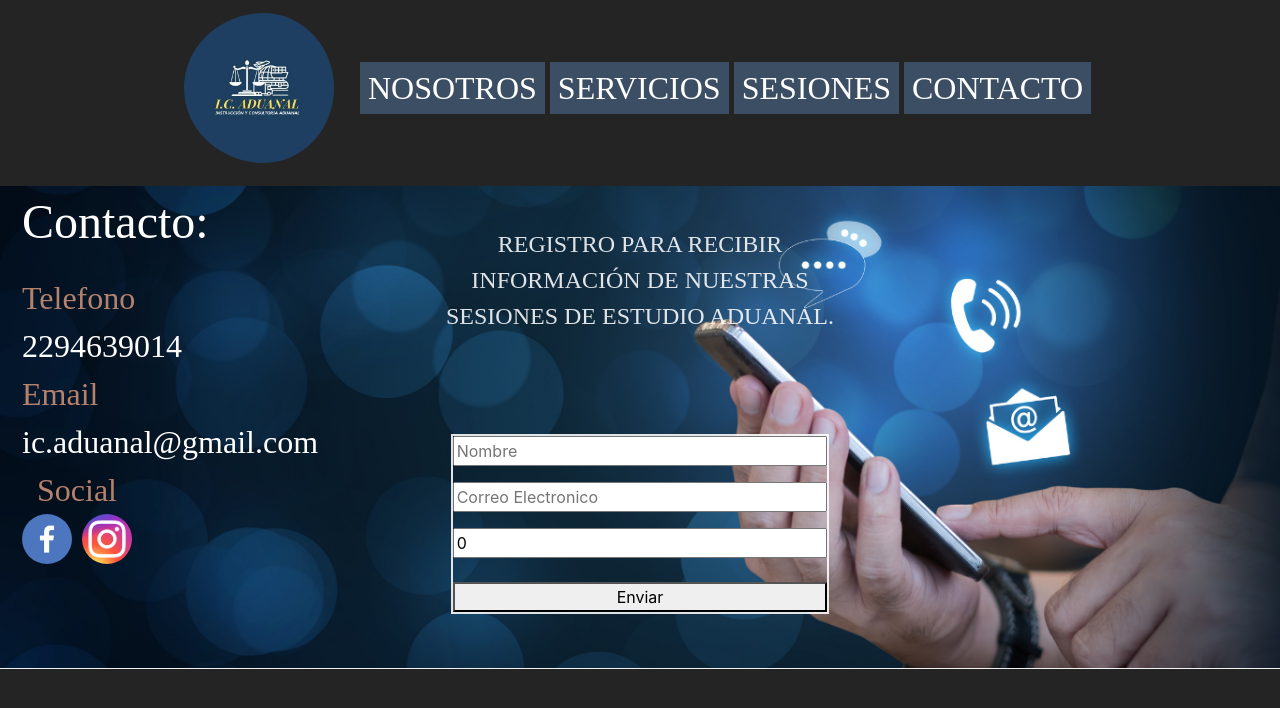
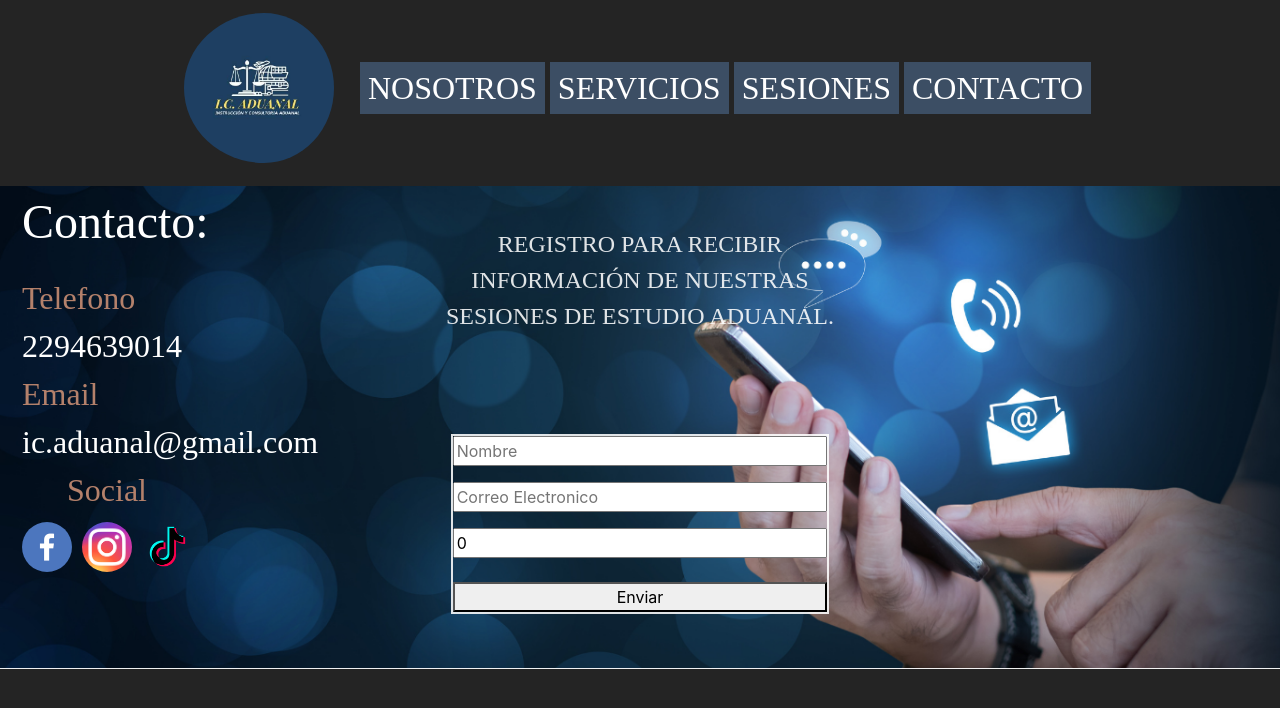
Before and after one commit to Darkk3n/CustomsConsultancy, a React (Vite) app in the folder CustomsConsultancy.Web/: page /contact in a window 1280 px wide. Shown: the top 708 px of the page. Built offline with nearby package versions, Linux system fonts and the light colour scheme; a web font is replaced by a local one.

Commit message:
Added TikTok social media

```diff
--- a/CustomsConsultancy.Web/src/components/ContactInfo.tsx
+++ b/CustomsConsultancy.Web/src/components/ContactInfo.tsx
@@ -21,6 +21,9 @@ export const ContactInfo = () => (
             <NavLink to='https://www.instagram.com/icaduanal/' target='_blank' style={{ paddingLeft: '10px' }}>
                <Image src='src/assets/img/Instagram.png' className='social-logo' />
             </NavLink>
+            <NavLink to='https://www.tiktok.com/@icaduanal' target='_blank' style={{ paddingLeft: '10px' }}>
+               <Image src='src/assets/img/TikTokLogo.png' className='social-logo' />
+            </NavLink>
          </div>
       </div>
    </>
```
Also changed, not shown: CustomsConsultancy.Web/src/assets/img/TikTokLogo.png (added).
